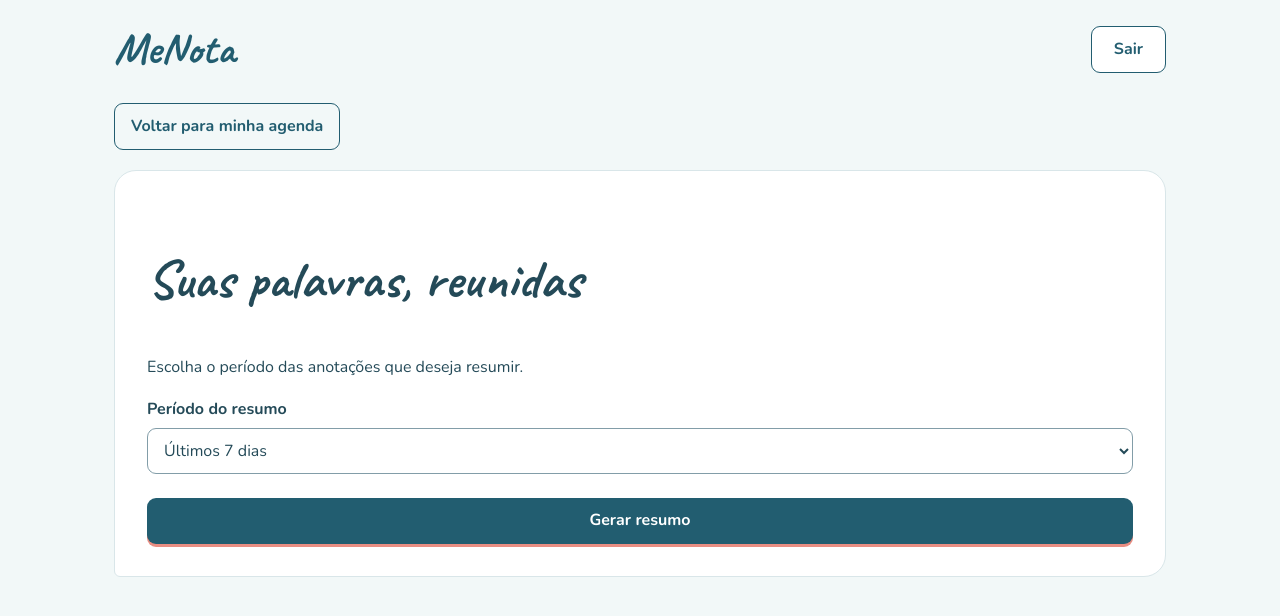
After one commit to LuigiStefano/menota, a Spring Boot app: page /paciente/resumo in a window 1280 px wide. The commit adds this page. Shown: the top 616 px of the page. Run offline with Spring Boot 4, Linux system fonts and the light colour scheme; the visitor is signed in with stand-in values (Sample User, id 1); some of the project's set-up classes (security, data sources, template engines, error pages and the like) are left out, and stand-ins take their place.

Commit message:
Adiciona resumo reflexivo por periodo com Gemini

```diff
--- /dev/null
+++ b/src/main/java/menota/controller/ResumoController.java
@@ -0,0 +1,57 @@
+package menota.controller;
+
+import menota.service.ResumoService;
+import org.springframework.dao.DataAccessException;
+import org.springframework.security.core.Authentication;
+import org.springframework.stereotype.Controller;
+import org.springframework.ui.Model;
+import org.springframework.web.bind.annotation.GetMapping;
+import org.springframework.web.bind.annotation.PostMapping;
+import org.springframework.web.bind.annotation.RequestParam;
+import org.springframework.web.servlet.mvc.support.RedirectAttributes;
+
+@Controller
+public class ResumoController {
+
+    private final ResumoService service;
+
+    public ResumoController(ResumoService service) {
+        this.service = service;
+    }
+
+    @GetMapping("/paciente/resumo")
+    public String abrir(Model model) {
+        if (!model.containsAttribute("dias")) {
+            model.addAttribute("dias", 7);
+        }
+
+        return "resumo";
+    }
+
+    @PostMapping("/paciente/resumo")
+    public String gerar(
+            Authentication autenticacao,
+            @RequestParam("dias") int dias,
+            RedirectAttributes atributos
+    ) {
+        atributos.addFlashAttribute("dias", dias);
+
+        try {
+            atributos.addFlashAttribute(
+                    "resumo",
+                    service.gerar(autenticacao.getName(), dias)
+            );
+
+        } catch (IllegalArgumentException | IllegalStateException erro) {
+            atributos.addFlashAttribute("erro", erro.getMessage());
+
+        } catch (DataAccessException erro) {
+            atributos.addFlashAttribute(
+                    "erro",
+                    "Não foi possível consultar suas anotações."
+            );
+        }
+
+        return "redirect:/paciente/resumo";
+    }
+}
--- /dev/null
+++ b/src/main/java/menota/resumo/Sumarizador.java
@@ -0,0 +1,6 @@
+package menota.resumo;
+
+public interface Sumarizador {
+
+    String resumir(String relatos);
+}
--- a/src/main/resources/application.properties
+++ b/src/main/resources/application.properties
@@ -12,3 +12,6 @@ spring.sql.init.encoding=UTF-8
 
 spring.thymeleaf.cache=false
 spring.profiles.active=demo
+
+gemini.api-key=${GEMINI_API_KEY:}
+gemini.model=${GEMINI_MODEL:gemini-3.5-flash-lite}
--- a/src/main/resources/static/css/menota.css
+++ b/src/main/resources/static/css/menota.css
@@ -121,7 +121,6 @@ button:hover {
 
 :focus-visible {
     outline: 3px solid var(--oceano);
-    outline-offset: 4px;
 }
 
 .mensagem {
@@ -216,3 +215,50 @@ textarea {
         grid-template-columns: 1fr;
     }
 }
+.link-botao {
+    display: inline-block;
+    min-height: 44px;
+    margin-bottom: 20px;
+    padding: 10px 16px;
+    border: 1px solid var(--oceano);
+    border-radius: 9px;
+    color: var(--oceano);
+    text-decoration: none;
+    font-weight: 700;
+}
+
+.link-botao:hover {
+    background: #e6f1f3;
+}
+
+.form-resumo select {
+    width: 100%;
+    min-height: 46px;
+    padding: 10px 12px;
+    border: 1px solid #829da8;
+    border-radius: 9px;
+    background: white;
+    color: var(--texto);
+    font: inherit;
+}
+
+.resultado-resumo {
+    margin-top: 24px;
+}
+.cabecalho-registros {
+    display: flex;
+    align-items: center;
+    justify-content: space-between;
+    flex-wrap: wrap;
+    gap: 12px;
+    margin-bottom: 20px;
+}
+
+.cabecalho-registros h2 {
+    margin: 0;
+}
+
+.cabecalho-registros .link-botao {
+    margin-bottom: 0;
+    white-space: nowrap;
+}
--- a/src/main/resources/templates/login.html
+++ b/src/main/resources/templates/login.html
@@ -17,7 +17,6 @@
 
     <section class="cartao" aria-labelledby="titulo-login">
         <h2 id="titulo-login">Que bom ter você aqui</h2>
-        <p>Entre para continuar.</p>
 
         <p class="mensagem erro" role="alert" th:if="${param.error}">
             E-mail ou senha incorretos.
--- /dev/null
+++ b/src/main/resources/templates/resumo.html
@@ -0,0 +1,71 @@
+<!DOCTYPE html>
+<html lang="pt-BR" xmlns:th="http://www.thymeleaf.org">
+<head>
+    <meta charset="UTF-8">
+    <meta name="viewport" content="width=device-width, initial-scale=1">
+    <title>Resumo do período | MeNota</title>
+    <link rel="stylesheet" th:href="@{/css/menota.css}">
+</head>
+<body>
+<main class="pagina">
+    <header class="barra">
+        <p class="marca">MeNota</p>
+
+        <form th:action="@{/logout}" method="post">
+            <button class="secundario" type="submit">Sair</button>
+        </form>
+    </header>
+
+    <a class="link-botao" th:href="@{/paciente}">
+        Voltar para minha agenda
+    </a>
+
+    <section class="cartao">
+        <h1>Suas palavras, reunidas</h1>
+        <p>Escolha o período das anotações que deseja resumir.</p>
+
+        <form class="form-resumo"
+              th:action="@{/paciente/resumo}"
+              method="post">
+
+            <label for="dias">Período do resumo</label>
+
+            <select id="dias" name="dias">
+                <option value="7" th:selected="${dias == 7}">
+                    Últimos 7 dias
+                </option>
+                <option value="30" th:selected="${dias == 30}">
+                    Últimos 30 dias
+                </option>
+            </select>
+
+            <button type="submit">Gerar resumo</button>
+        </form>
+
+        <p class="mensagem erro"
+           role="alert"
+           th:if="${erro}"
+           th:text="${erro}"></p>
+    </section>
+
+    <section class="cartao resultado-resumo"
+             th:if="${resumo != null}">
+        <h2>Resumo do período</h2>
+
+        <p>
+            De
+            <span th:text="${#temporals.format(
+                resumo.inicio, 'dd/MM/yyyy'
+            )}"></span>
+            a
+            <span th:text="${#temporals.format(
+                resumo.fim, 'dd/MM/yyyy'
+            )}"></span>
+        </p>
+
+        <p class="relato" th:text="${resumo.texto}"></p>
+
+    </section>
+</main>
+</body>
+</html>
```
Also changed, not shown: src/main/java/menota/controller/NotaController.java (+5 -2 lines), src/main/java/menota/model/Resumo.java (added, +10 -0 lines), src/main/java/menota/repository/NotaRepository.java (+25 -0 lines), src/main/java/menota/resumo/GeminiSumarizador.java (added, +169 -0 lines), src/main/java/menota/service/ResumoService.java (added, +86 -0 lines), src/main/resources/templates/agenda.html (+7 -2 lines).
